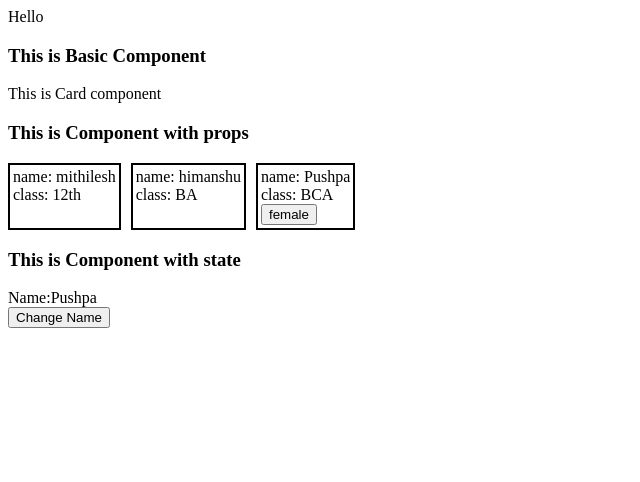
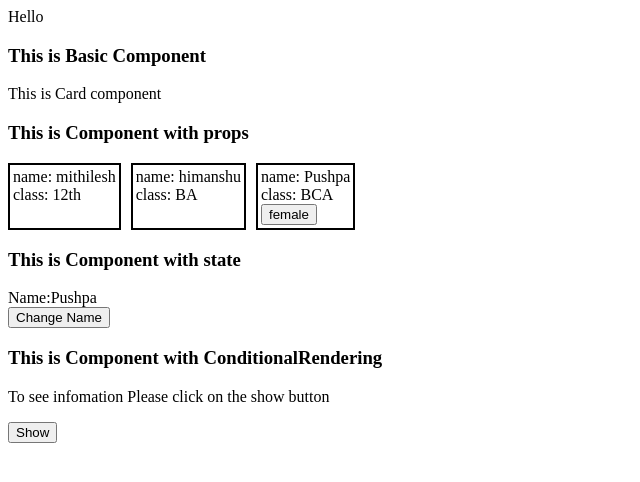
Before and after one commit to pushpendra-kashyap/learning-react, a React (Create React App) app: page / in a window 1280 px wide. Shown: the top 482 px of the page, without its empty margins (0-640 px from the left). Built offline with nearby package versions, Linux system fonts and the light colour scheme.

Commit message:
conditional rendering & hide show css both

```diff
--- a/src/App.js
+++ b/src/App.js
@@ -1,5 +1,6 @@
 import Card from "./components/Card";
 import CardWithProps from "./components/CardWithProps";
+import ConditionalRendering from "./components/ConditionalRendering";
 import LearningState from "./components/LearningState";
 
 function App() {
@@ -18,10 +19,13 @@
        <CardWithProps name="himanshu" currentclass="BA"/>
        <CardWithProps name="Pushpa" currentclass="BCA" gender="female"/>
         </div>
+
         {/* -------------------------------------- */}
-
         <h3>This is Component with state</h3>
         <LearningState/>
+        {/* -------------------------------------- */}
+        <h3>This is Component with ConditionalRendering</h3>
+       <ConditionalRendering/>
 
     </div>
   );
--- /dev/null
+++ b/src/components/ConditionalRendering.js
@@ -0,0 +1,29 @@
+import React, { useState } from 'react'
+
+function ConditionalRendering() {
+    const [isShow, setIsShow] = useState(false);
+
+    const show = () => {
+        setIsShow(!isShow)
+    }
+
+  return (
+
+    // ---------------------------- This is Style Render -----------------------------------
+    // <div>
+    //     <p>To see infomation Please click on the show button</p>
+    //     <button onClick={show}>{!isShow ? "Show" : "Hide"}</button>
+    // <p style={!isShow ? {display:"none"} : {display:"block"}}>This is showing because you clicked on show button</p>
+    // </div>
+
+
+    // ---------------------------- This is Conditional Rendering -----------------------------------
+    <div>
+        <p>To see infomation Please click on the show button</p>
+        <button onClick={show}>{!isShow ? "Show" : "Hide"}</button>
+   {isShow ?  <p >This is showing because you clicked on show button</p> : null}
+    </div>
+  )
+}
+
+export default ConditionalRendering
```
